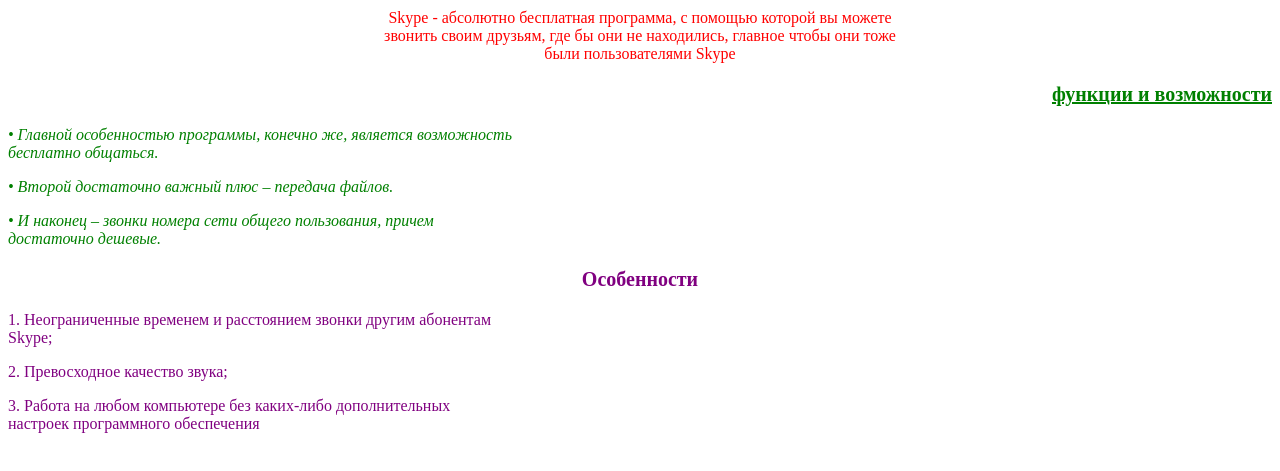
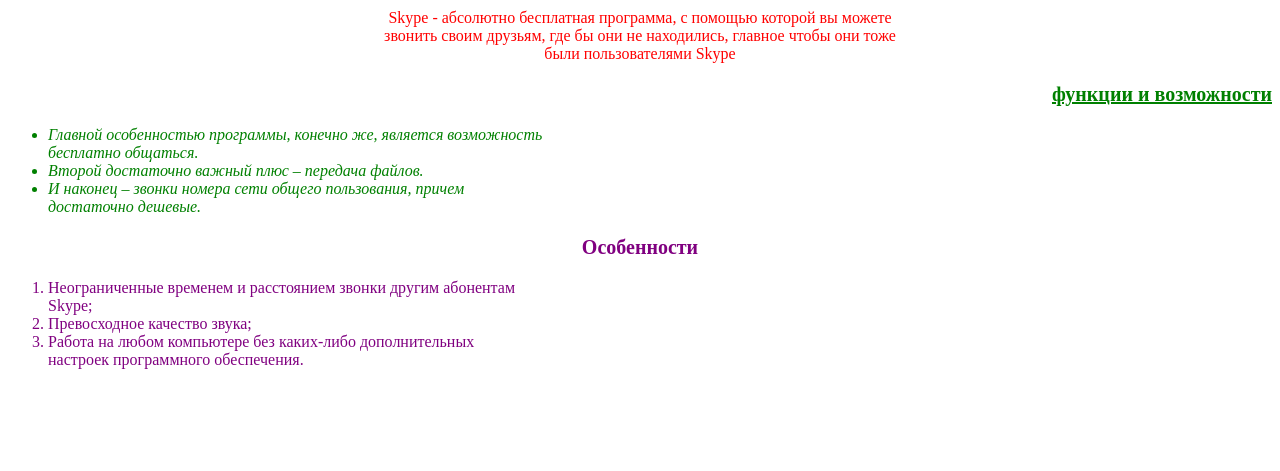
Before and after one commit to Azeron2809/Azeron.github.io, a plain HTML site: page index.html in a window 1280 px wide. Shown: the part 85-556 px from the top of the page. Drawn offline with Linux system fonts and the light colour scheme.

Commit message:
Update index.html

```diff
--- a/index.html
+++ b/index.html
@@ -1,7 +1,9 @@
 <!DOCTYPE html>
 <html>
 <head>
-	<title>Зейналов Руслан 1A-ИСТ</title>
+	<title>
+		Зейналов Руслан 1А-ИСТ
+	</title>
 </head>
 <body>
   <b><p align="center" style="color:#ff0000;font-size: 30px">Skype</font></p></b>
@@ -14,32 +16,36 @@
   	<b><u>функции и возможности</u></b>
   </p>
   <i>
-  <p align=" left" style="color: #008000">
-  	• Главной особенностью программы, конечно же, является возможность
+  <ul style="color: #008000">
+        <li>Главной особенностью программы, конечно же, является возможность
     <br>бесплатно общаться.
-
-  </p>
-  <p align="left" style="color: #008000">
-  	• Второй достаточно важный плюс – передача файлов.
-  </p>
-  <p align="left" style="color: #008000">
-  	• И наконец – звонки номера сети общего пользования, причем
+       </li>
+        <li>
+      Второй достаточно важный плюс – передача файлов.
+       </li>
+        <li>
+      И наконец – звонки номера сети общего пользования, причем
     <br>достаточно дешевые.
-  </p>
+       </li>
   </i>
+  </ul>
 <p align="center" style="color: #800080; font-size: 20px">
     <b>
       Особенности
     </b>
   </p>
-  	<p style="color: #800080">
-  		1.	Неограниченные временем и расстоянием звонки другим абонентам
+    <ol style="color: #800080">
+      <li>
+          Неограниченные временем и расстоянием звонки другим абонентам
       <br>Skype;
-  	</p>
-  	<p style="color: #800080">
-  		2.	Превосходное качество звука;
-  	</p>
-  	<p style="color: #800080">3.	Работа на любом компьютере без каких-либо дополнительных
-  		<br>настроек программного обеспечения  </p>
+      </li>
+      <li>
+        Превосходное качество звука;
+      </li>
+      <li>
+        Работа на любом компьютере без каких-либо дополнительных
+      <br>настроек программного обеспечения.
+      </li>
+    </ol>
 </body>
 </html>
```
Lines whose indentation alone changed are shown as unchanged.
